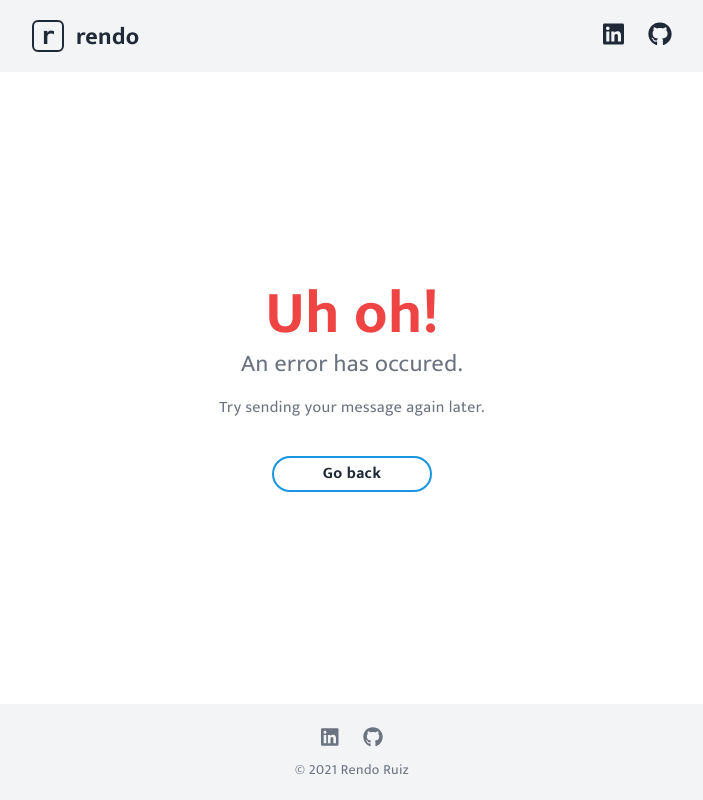
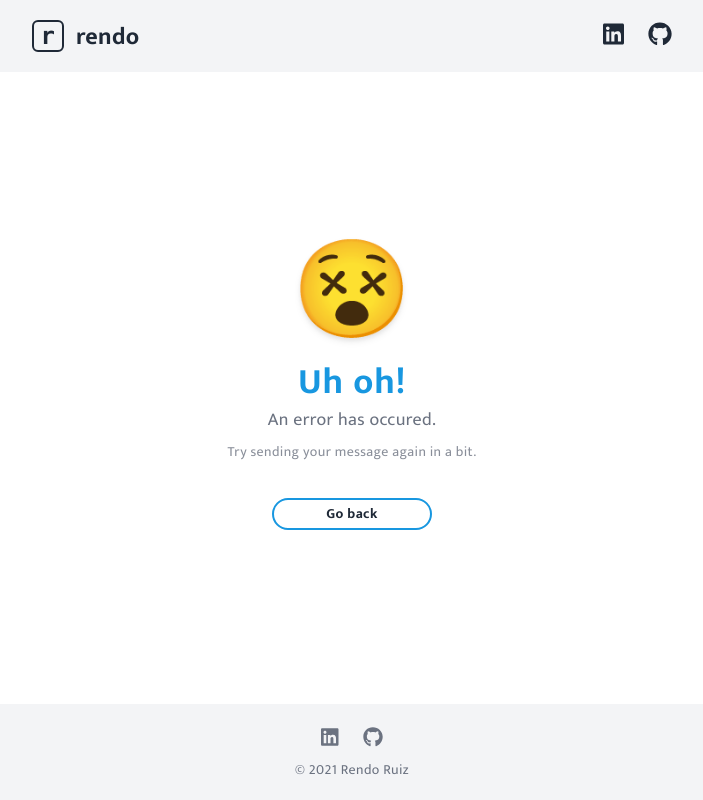
Before and after one commit to rendoruiz/homepage, a Next.js app: page /contacterror in a window 1280 px wide. Shown: the whole page, without its empty margins (288-991 px from the left). Built offline with nearby package versions, Linux system fonts and the light colour scheme.

Commit message:
update contact error

```diff
--- a/pages/contacterror.js
+++ b/pages/contacterror.js
@@ -1,19 +1,24 @@
-import Link from 'next/link'
-
-import SiteLayout from "../components/SiteLayout";
+import ContactResponseLayout from '../components/Contact/ContactResponse/ContactResponseLayout';
 
 const ContactError = () => {
   return (
-    <SiteLayout>
-      <div className="h-full grid justify-center content-center text-center">
-        <h2 className="text-5xl font-bold text-red-500 md:text-6xl">Uh oh!</h2>
-        <span className="mt-1 text-2xl text-gray-500">An error has occured.</span>
-        <span className="mt-4 text-gray-500">Try sending your message again later.</span>
-        <Link href="/" replace>
-          <a className="button mt-7 mb-[-20px] w-40 justify-self-center md:mt-9 md:mb-0">Go back</a>
-        </Link>
-      </div>
-    </SiteLayout>
+    <ContactResponseLayout title="Sending Failed">
+      <span
+        className="text-7xl drop-shadow-md sm:text-8xl"
+        title="knocked-up face emoji"
+      >
+        😵
+      </span>
+      <h2 className="mt-3 text-3xl font-bold text-primary tracking-wide sm:mt-5 sm:text-4xl">
+        Uh oh!
+      </h2>
+      <p className="mt-1 text-gray-500 sm:text-lg">
+        An error has occured.
+      </p>
+      <p className="mt-2 text-xs text-gray-500/80 sm:text-sm">
+        Try sending your message again in a bit.
+      </p>
+    </ContactResponseLayout>
   );
 }
 
```
